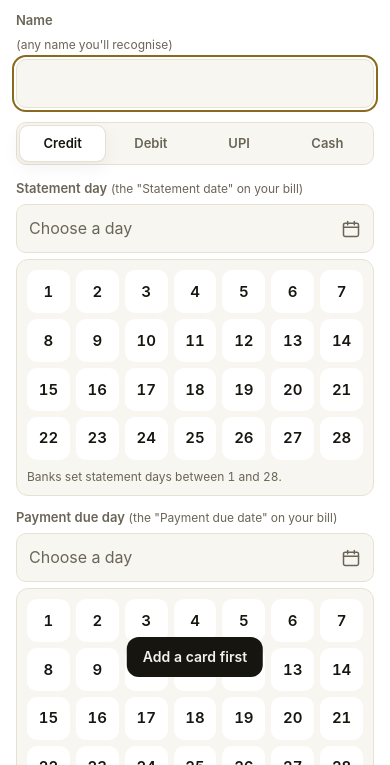
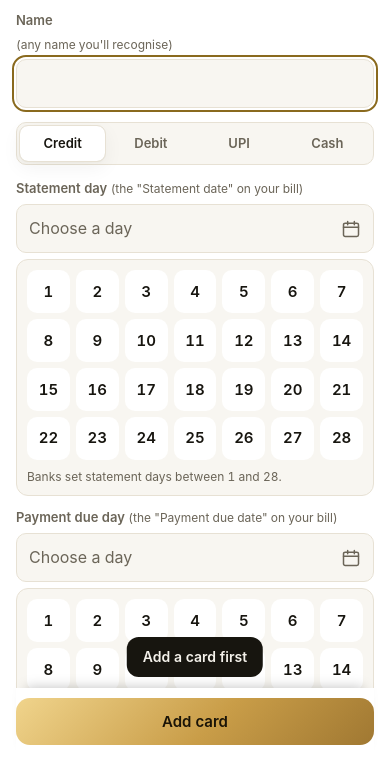
Before and after one commit to prasannarajangv/selavu-app, a plain HTML site: page app.html in a window 390 px wide. Both pictures are taken after a click on the button "Add expense". Shown: the part 79-844 px from the top of the page. Drawn offline with Linux system fonts and the light colour scheme.

Commit message:
Stop iPhone zoom on input and keep Save visible
- All text boxes are at least 16px so iOS doesn't zoom on focus
- Save is pinned at the bottom of the entry and card forms
- Forms follow the visual viewport so they sit above the keyboard,
  and the focused field scrolls into view

Co-Authored-By: Claude Opus 5.5 <noreply@anthropic.com>

```diff
--- a/app.html
+++ b/app.html
@@ -29,6 +29,9 @@
   --shadow: none; color-scheme: dark }
 
 * { box-sizing: border-box; -webkit-tap-highlight-color: transparent; }
+/* Text boxes must be 16px or larger, or iPhone zooms the page when one is tapped. */
+input, select, textarea { font-size: max(16px, 1em); }
+html { -webkit-text-size-adjust: 100%; text-size-adjust: 100%; }
 html, body { min-height: 100%; }
 body { background: var(--bg); color: var(--fg); font: 15px/1.45 var(--font); margin: 0; font-variant-numeric: tabular-nums; }
 button, input, select { font: inherit; color: inherit; }
@@ -127,6 +130,9 @@ nav.tabs .add svg { width: 28px; height: 28px; stroke-width: 2.4; }
   border-radius: 20px 20px 0 0; padding-block: 10px calc(20px + env(safe-area-inset-bottom, 0px)); display: grid; gap: 14px; animation: up .22s ease-out; }
 @keyframes up { from { transform: translateY(30px); opacity: .6 } to { transform: none; opacity: 1 } }
 @media (prefers-reduced-motion: reduce) { .sheet { animation: none; } }
+.sheet-foot { position: sticky; bottom: calc(-20px - env(safe-area-inset-bottom, 0px)); z-index: 1; display: grid; gap: 8px; background: var(--surface);
+  padding: 10px 0 calc(20px + env(safe-area-inset-bottom, 0px)); margin: -4px 0 calc(-20px - env(safe-area-inset-bottom, 0px));
+  box-shadow: 0 -10px 12px -10px rgba(0,0,0,.25); }
 .grab { width: 40px; height: 5px; border-radius: 9px; background: var(--line); margin: 0 auto; }
 .sheet h3 { margin: 0; font: 600 19px var(--display); }
 label.f { display: grid; gap: 6px; font-size: 13px; font-weight: 600; color: var(--muted); }
@@ -159,7 +165,7 @@ label.f { display: grid; gap: 6px; font-size: 13px; font-weight: 600; color: var
 .set-row:last-child { border-bottom: 0; }
 .set-row > div { min-width: 0; }
 .budget-grid { display: grid; grid-template-columns: 1fr 120px; gap: 8px 12px; align-items: center; }
-.budget-grid .in { padding: 8px 10px; font-size: 15px; }
+.budget-grid .in { padding: 8px 10px; font-size: 16px; }
 .stmt { display: grid; grid-template-columns: 1fr auto; gap: 4px 12px; padding: 12px 0; border-bottom: 1px solid var(--line); align-items: center; }
 .stmt:last-child { border-bottom: 0; }
 .toggle { border: 1px solid var(--line); background: var(--surface-2); border-radius: 999px; padding: 6px 12px; font-size: 13px; font-weight: 600; }
@@ -833,7 +839,21 @@ function openSheet(html, mount) {
   back.addEventListener('click', function (e) { if (e.target === back) closeSheet(); });
   document.addEventListener('keydown', escClose);
   mount($('.sheet', root));
+  fitSheet();
 }
+// Keep forms above the on-screen keyboard (iPhone and Android shrink only the visual viewport).
+function fitSheet() {
+  var back = $('.sheet-back'), vv = window.visualViewport;
+  if (!back || !vv) return;
+  back.style.top = vv.offsetTop + 'px';
+  back.style.height = vv.height + 'px';
+  back.style.bottom = 'auto';
+}
+if (window.visualViewport) { visualViewport.addEventListener('resize', fitSheet); visualViewport.addEventListener('scroll', fitSheet); }
+// A focused field inside a form scrolls into view above the keyboard.
+document.addEventListener('focusin', function (e) {
+  if (e.target.closest && e.target.closest('.sheet')) setTimeout(function () { try { e.target.scrollIntoView({ block: 'center', behavior: 'smooth' }); } catch (x) {} }, 300);
+});
 function escClose(e) { if (e.key === 'Escape') closeSheet(); }
 function closeSheet() { $('#sheetRoot').innerHTML = ''; document.removeEventListener('keydown', escClose); if (staleView) { staleView = false; render(); } }
 
@@ -886,7 +906,7 @@ function openExpense(t, prefill) {
     '<label class="f" for="fDate">When<input class="in" id="fDate" type="datetime-local" value="' + esc(t.date) + '"></label>' +
     '<div class="small muted" id="fCycle"></div>' +
     (edit && shared() && t.by && personName(t.by) ? '<div class="small muted">Logged by ' + esc(personName(t.by)) + '</div>' : '') +
-    '<button type="button" class="btn block" id="fSave">' + (edit ? 'Save changes' : 'Save') + '</button>' +
+    '<div class="sheet-foot"><button type="button" class="btn block" id="fSave">' + (edit ? 'Save changes' : 'Save') + '</button></div>' +
     (edit ? '<button type="button" class="btn danger block" id="fDel">Delete entry</button>' : '');
   openSheet(html, function (sh) {
     var amt = $('#fAmt', sh);
@@ -983,7 +1003,7 @@ function openCard(c) {
     '<label class="f" for="cLimit">Credit limit <span class="hint">(optional)</span><input class="in" id="cLimit" inputmode="numeric" value="' + esc(c.limit) + '"></label></div>' +
     '<div style="display:grid;gap:6px"><span class="small muted" style="font-weight:600">Colour</span><div class="chips" id="cColor">' +
     CARD_COLORS.map(function (col) { return '<button type="button" class="chip" data-v="' + col + '" aria-pressed="' + (c.color === col) + '" aria-label="Colour ' + col + '"><span class="swatch" style="background:' + col + ';width:16px;height:16px"></span></button>'; }).join('') + '</div></div>' +
-    '<button type="button" class="btn block" id="cSave">' + (edit ? 'Save card' : 'Add card') + '</button>' +
+    '<div class="sheet-foot"><button type="button" class="btn block" id="cSave">' + (edit ? 'Save card' : 'Add card') + '</button></div>' +
     (edit ? '<button type="button" class="btn danger block" id="cDel">' + (used ? 'Delete card and its ' + used + ' entries' : 'Delete card') + '</button>' : '');
   openSheet(html, function (sh) {
     var typeUi = function () { $('#cCredit', sh).hidden = c.type !== 'Credit'; };
@@ -1317,7 +1337,7 @@ function openConnect() {
   var html = '<div class="row"><h3>Connect Google Sheet</h3><button type="button" class="linkish" id="xClose">Cancel</button></div>' +
     '<p class="small muted" style="margin:0">In your copy of the Selavu sheet choose <b>Selavu → Get connection link for the app</b>, copy the link, and paste it here. ' +
     'To share one sheet with your family, paste the same link on each phone.</p>' +
-    '<label class="f" for="cLink">Connection link<textarea class="in" id="cLink" rows="3" autocomplete="off" autocapitalize="off" spellcheck="false" style="resize:none;font-size:14px"></textarea></label>' +
+    '<label class="f" for="cLink">Connection link<textarea class="in" id="cLink" rows="3" autocomplete="off" autocapitalize="off" spellcheck="false" style="resize:none;font-size:16px"></textarea></label>' +
     '<p class="small" id="cMsg" style="margin:0" aria-live="polite"></p>' +
     '<button type="button" class="btn block" id="cGo">Connect</button>';
   openSheet(html, function (sh) {
--- a/docs/sw.js
+++ b/docs/sw.js
@@ -1,5 +1,5 @@
 // Offline cache. The version changes on every build, so a new upload replaces the old copy.
-const CACHE = 'selavu-dafeda7dd0';
+const CACHE = 'selavu-9743778bb8';
 const FILES = ["./", "index.html", "manifest.webmanifest", "icon-192.png", "icon-512.png", "apple-touch-icon.png"];
 self.addEventListener('install', e => { e.waitUntil(caches.open(CACHE).then(c => c.addAll(FILES)).then(() => self.skipWaiting())); });
 self.addEventListener('activate', e => {
```
Also changed, not shown: docs/index.html (+25 -5 lines).
